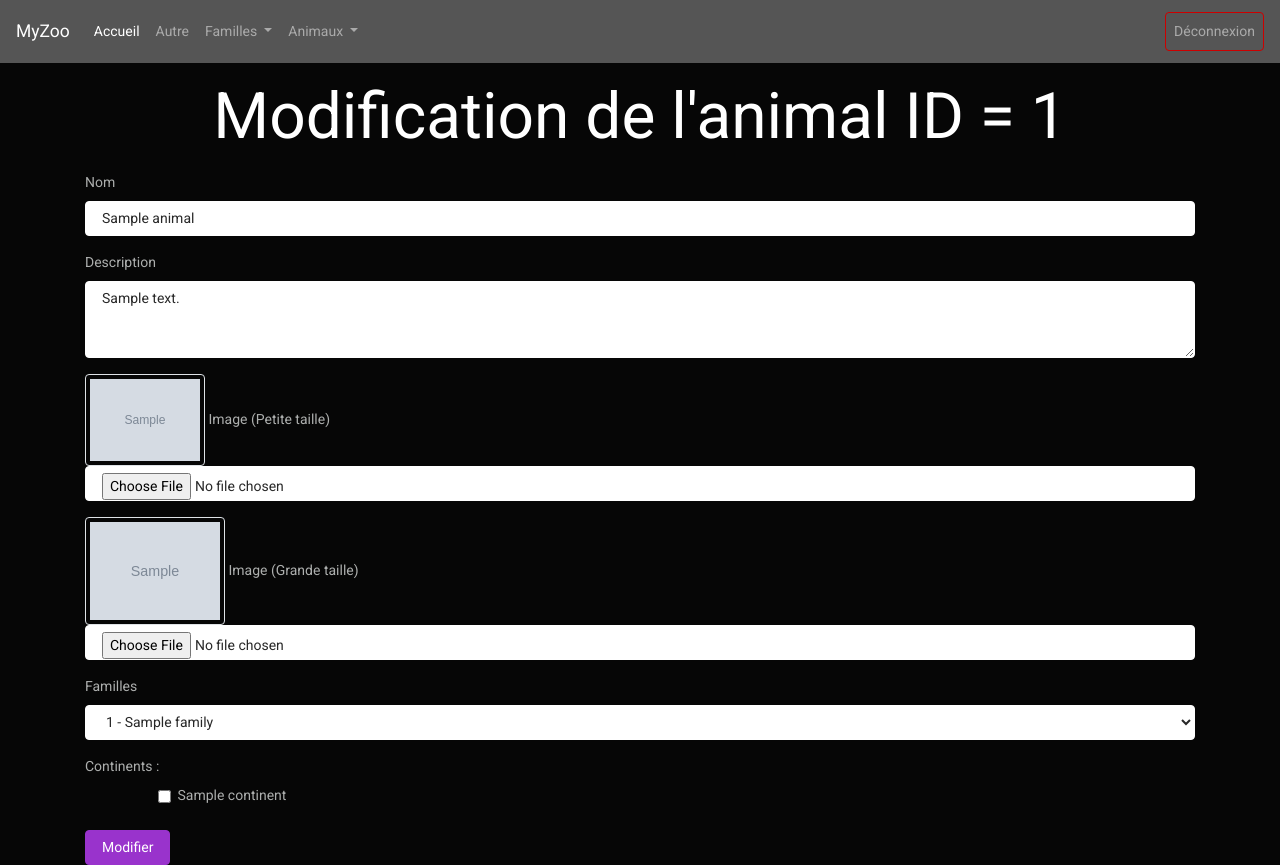
After one commit to jeremieGenet/Zoo_API_back, a PHP site: the page made by views/admin/animal/update.php in a window 1280 px wide. The commit adds this page. Run offline with PHP 8.4, Linux system fonts and the light colour scheme; the template is opened without the code that fills it: most values are stand-ins (such as "Sample title", 1, 10 or a date in 2020); grey boxes marked "Sample" are stand-in pictures; data that the repository does not hold is empty; some libraries are stand-ins or nearby versions.

Commit message:
Ajout de la suppression/modification d'un animal et de ses images

```diff
--- a/index.php
+++ b/index.php
@@ -106,10 +106,11 @@ try{
                             break;
 
                             // Page d'affichage du FORMULAIRE DE MODIFICATION d'un animal : http://localhost/Animal-project/animal-back-php/back/animals/update_formulary
-                            case "update-formulary" : $animalController->getUpdateForm();
+
+                            case "update-formulary" : $animalController->getUpdateForm((int)$url[3]); // Récup du param d'url "$url[3]" qui représente l'id de l'animal à modifier
                             break;
                             // Traitement de la MODIFICATION d'un animal : http://localhost/Animal-project/animal-back-php/back/animals/update
-                            case "create" : $animalController->updateAnimal();
+                            case "update" : $animalController->updateAnimal((int)$url[3]); // Récup du param d'url "$url[3]" qui représente l'id de l'animal à modifier
                             break;
 
                             default : throw new Exception ("La page n'existe pas 5");
--- a/models/back/AdminManager.php
+++ b/models/back/AdminManager.php
@@ -3,7 +3,7 @@
 require_once "./models/Model.php";
 
 
-// Gère les requêtes BDD concernant la table administrator
+// Gère les requêtes BDD concernant la table administrato
 class AdminManager extends Model
 {
 
--- a/models/back/ContinentManager.php
+++ b/models/back/ContinentManager.php
@@ -6,7 +6,7 @@ require_once "./models/Model.php"; // Récup de la bdd
 class ContinentManager extends Model
 {
 
-    // Récup toutes les familles (d'animaux)
+    // Récup toutes les continents
     public function continents(){
         $req = "SELECT * FROM continent";
         $stmt = $this->getBdd()->prepare($req);
--- a/models/front/API_Manager.php
+++ b/models/front/API_Manager.php
@@ -25,8 +25,8 @@ class API_Manager extends Model{
         $req = "SELECT *
             from animal a
             inner join family f on f.family_id = a.family_id
-            inner join animal_continent ac on ac.animal_id = a.animal_id
-            inner join continent c on c.continent_id = ac.continent_id ".$whereClause
+            left join animal_continent ac on ac.animal_id = a.animal_id
+            left join continent c on c.continent_id = ac.continent_id ".$whereClause
         ;
 
         $stmt = $this->getBdd()->prepare($req);
--- a/views/admin/animal/animals.php
+++ b/views/admin/animal/animals.php
@@ -31,7 +31,10 @@
                     <!-- Formulaire de MODIFICATION d'un animal -->
                     <form method="POST" action="">
                         <input type="hidden" name="update_animal_id" value="<?= $animal['animal_id'] ?>" />
-                        <button class="btn btn-warning">Modifier</button>
+                        <!-- L'id de l'animal en param d'url (pour identifier l'animal dans le formulaire de modification) -->
+                        <a href="<?= URL?>back/animals/update-formulary/<?= $animal['animal_id'] ?>">
+                            <button class="btn btn-warning" type="button">Modifier</button>
+                        </a>
                     </form>
                 </td>
                 <td>
--- /dev/null
+++ b/views/admin/animal/update.php
@@ -0,0 +1,81 @@
+<!--
+    PAGE DE FORMULAIRE DE MODIFICATION D'UN ANIMAL
+-->
+
+<?php ob_start(); ?>
+
+<form method="POST" action="<?= URL ?>back/animals/update/<?= $animal['animal_id'] ?>" enctype="multipart/form-data">
+
+    <!-- CHAMP CACHE (pour passé l'id de l'animal à modifié au traitement de la modification => updateAnimal()) -->
+    <input type="hidden" name="animal_id" value="<?= $animal['animal_id'] ?>"/>
+
+    <!-- Champ NOM -->
+    <div class="form-group">
+        <label for="name">Nom</label>
+        <input type="text" class="form-control" name="name" value="<?= $animal['animal_name'] ?>">
+    </div>
+    <!-- Champ DESCRIPTION -->
+    <div class="form-group">
+        <label for="description">Description</label>
+        <textarea class="form-control" name="description" rows="3"><?= $animal['animal_description'] ?></textarea>
+    </div>
+    <!-- Champ IMAGE SMALL-->
+    <div class="form-group">
+        <img src="<?= URL ?>public/images/animals-640p/<?= $animal['animal_picture_small'] ?>"
+            class="img-thumbnail"
+            style="width:120px;"
+            alt="<?= $animal['animal_name'] ?>"
+        >
+        <label for="imageSm">Image (Petite taille)</label>
+        <input type="file" class="form-control" name="imageSm">
+    </div>
+    <!-- Champ IMAGE LARGE-->
+    <div class="form-group">
+        <img src="<?= URL ?>public/images/animals-1920p/<?= $animal['animal_picture_large'] ?>"
+            class="img-thumbnail"
+            style="width:140px;"
+            alt="<?= $animal['animal_name'] ?>"
+        >
+        <label for="imageLg">Image (Grande taille)</label>
+        <input type="file" class="form-control" name="imageLg">
+    </div>
+    <!-- Champ DES FAMILLES (select) -->
+    <div class="form-group">
+        <label for="family">Familles</label>
+        <select class="form-control" name="family">
+            <?php foreach($families as $family) : ?>
+                <!-- Condition de l'option pour sélectionner la famille de l'animal à modifier (si l'id de la famille === l'id de l'animal à modif on ajoute l'attribut "selected") -->
+                <option value="<?= $family['family_id'] ?>"
+                    <?php if($family['family_id'] === $animal['family_id']) echo "selected" ?>
+                >
+                    <?= $family['family_id'] ?> - <?= $family['family_name'] ?>
+                </option>
+            <?php endforeach; ?>
+        </select>
+    </div>
+    <!-- Champ DES CONTINENT (checkbox) -->
+    <label>Continents :</label>
+    <div class="row no-gutters">
+        <div class="col-1"></div> <!-- ASTUCE DESIGN (div vide pour "encadrer" proprement les checkbox) -->
+        <?php foreach($continents as $continent) : ?>
+        <div class="form-check col-2 mb-4">
+            <!-- Ici c'est directement le "name" des checkbox qui va être traité pour la création du ou des continents  -->
+            <!-- si la checkbox est cochée, son 'name' figurera dans le $_POST -->
+            <!-- CONDITION pour coché la checkbox qui comporte un continent ou se trouve l'animal ($continentsById représente un tab des id des continents sur lequel l'animal est présent)-->
+            <input type="checkbox" class="form-check-input" name="continent-<?= $continent['continent_id'] ?>"
+                <?php if(in_array($continent['continent_id'], $continentsById)) echo "checked"; ?>
+            />
+            <label class="form-check-label"><?= $continent['continent_name'] ?></label> <!-- Noms des checkbox -->
+
+        </div>
+        <?php endforeach; ?>
+    </div>
+
+    <button type="submit" class="btn btn-info">Modifier</button>
+</form>
+
+<?php
+$content = ob_get_clean();
+$title = "admin modification animaux";
+$h1 = "Modification de l'animal ID = ".$animal['animal_id'];
+require "views/inc/template.php";
```
Also changed, not shown: Helpers/ImageManager.php (added, +35 -0 lines), controllers/back/AnimalController.php (+133 -20 lines), models/back/AnimalManager.php (+51 -6 lines), models/back/Animal_ContinentManager.php (+17 -0 lines), views/admin/animal/create.php (+11 -5 lines), public/images/animals-1920p/17293_singe-1920x1280.jpg (added), public/images/animals-1920p/7952_persona-futaba.jpg (added), public/images/animals-640p/38290_persona-morgana.jpg (added), public/images/animals-640p/78607_singe-640x426.jpg (added), readme.txt.
